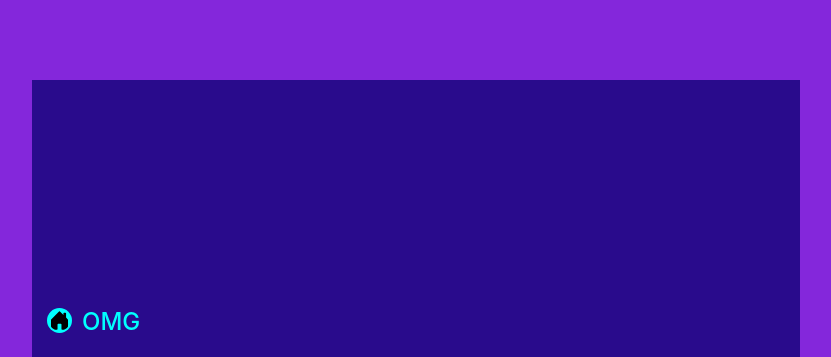
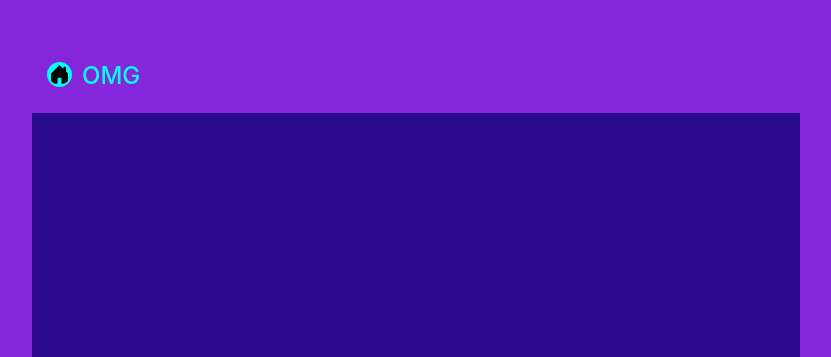
Before and after one commit to vamshi9897/task1, a plain HTML site: page index.html in a window 1280 px wide. Shown: the top 357 px of the page, without its empty margins (224-1055 px from the left). Drawn offline with nearby package versions, Linux system fonts and the light colour scheme.

Commit message:
index.html

```diff
--- a/index.html
+++ b/index.html
@@ -14,14 +14,14 @@
 <body>
     <div class="background-container">
 
-        <div class="card-container">
-        <div class="icon ">
+        <div class="bg">
+        <div class="icon">
         <svg xmlns="http://www.w3.org/2000/svg" width="22" height="22" fill="currentColor" class="bi bi-house-door-fill icon-border" viewBox="0 0 16 16">
             <path d="M6.5 14.5v-3.505c0-.245.25-.495.5-.495h2c.25 0 .5.25.5.5v3.5a.5.5 0 0 0 .5.5h4a.5.5 0 0 0 .5-.5v-7a.5.5 0 0 0-.146-.354L13 5.793V2.5a.5.5 0 0 0-.5-.5h-1a.5.5 0 0 0-.5.5v1.293L8.354 1.146a.5.5 0 0 0-.708 0l-6 6A.5.5 0 0 0 1.5 7.5v7a.5.5 0 0 0 .5.5h4a.5.5 0 0 0 .5-.5Z"/>
           </svg>
          <h4>OMG</h4>
          </div>
-
+         <div class="card-container">
          <div class="middle-content">
             <h2 class="heading" >Welcome</h2>
             <p class="text-white">Are you ready for great experience</p>
@@ -32,6 +32,7 @@
 
          </div>
         </div>
+        </div>
     </div>
 
 
```
